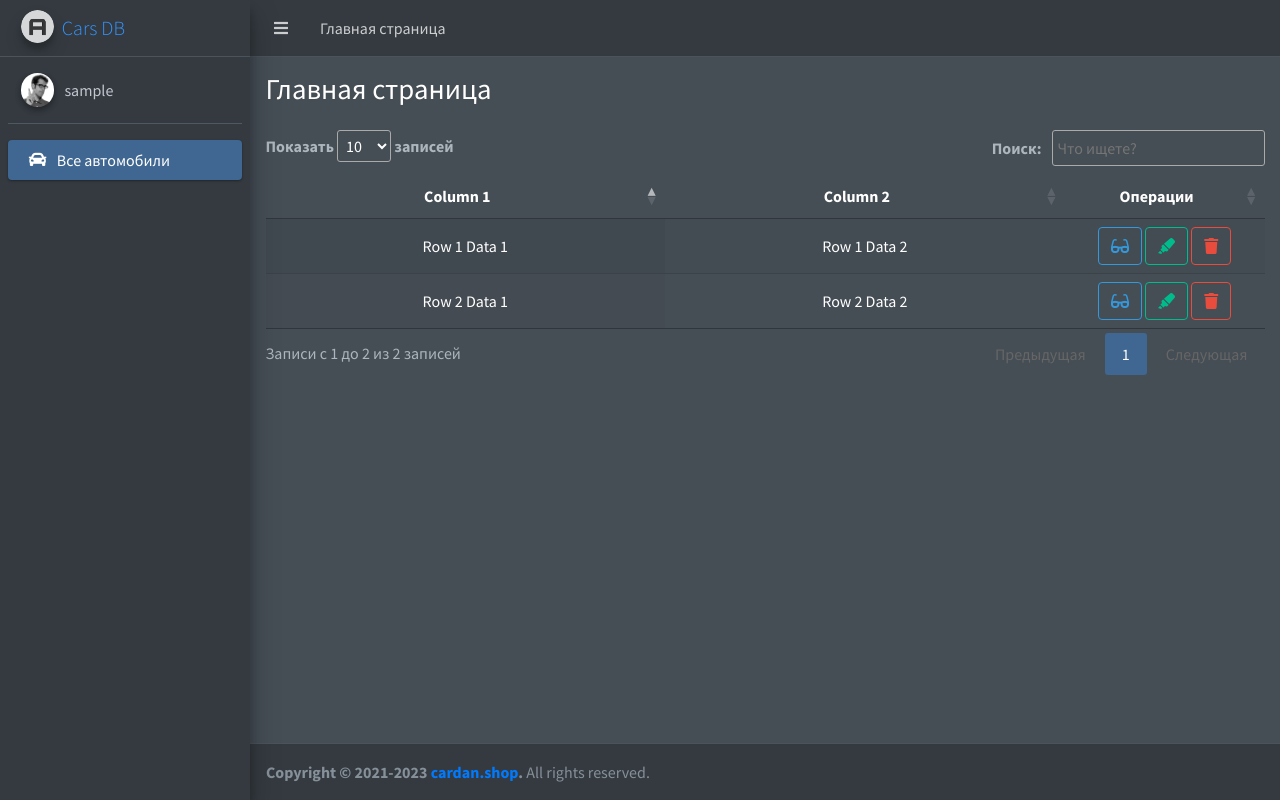
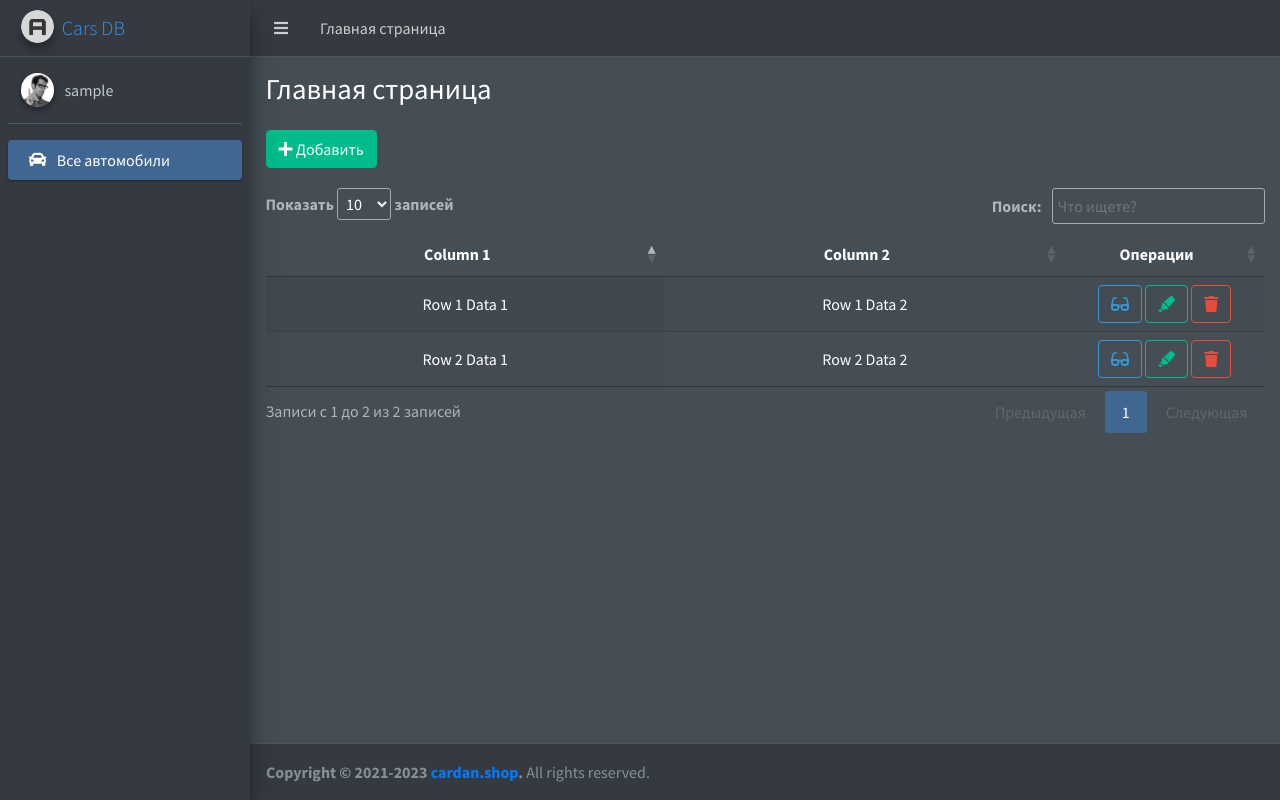
Before and after one commit to Wechnik/db_car_params, a Django app: page / in a window 1280 px wide. Run offline with Django 4.2, Linux system fonts and the light colour scheme; the visitor is signed in with stand-in values (Sample User, id 1); some libraries are stand-ins or nearby versions.

Commit message:
Добавить кнопку "Добавить"

```diff
--- a/core/db_manager/templates/base.html
+++ b/core/db_manager/templates/base.html
@@ -67,9 +67,7 @@
                     <li class="nav-item menu-open">
                         <a href="#" class="nav-link active">
                             <i class="nav-icon fas fa-car"></i>
-                            <p>
-                                Все автомобили
-                            </p>
+                            <p>Все автомобили</p>
                         </a>
                     </li>
                 </ul>
--- a/core/db_manager/templates/index.html
+++ b/core/db_manager/templates/index.html
@@ -1,6 +1,11 @@
 {% extends "base.html" %}
 
 {% block content %}
+    <div style="margin-bottom: 20px">
+        <button type="button" class="btn btn-success">
+            <i class="fa fa-plus" aria-hidden="true"></i> Добавить
+        </button>
+    </div>
 <table id="table_id" class="display">
     <thead>
     <tr>
```
